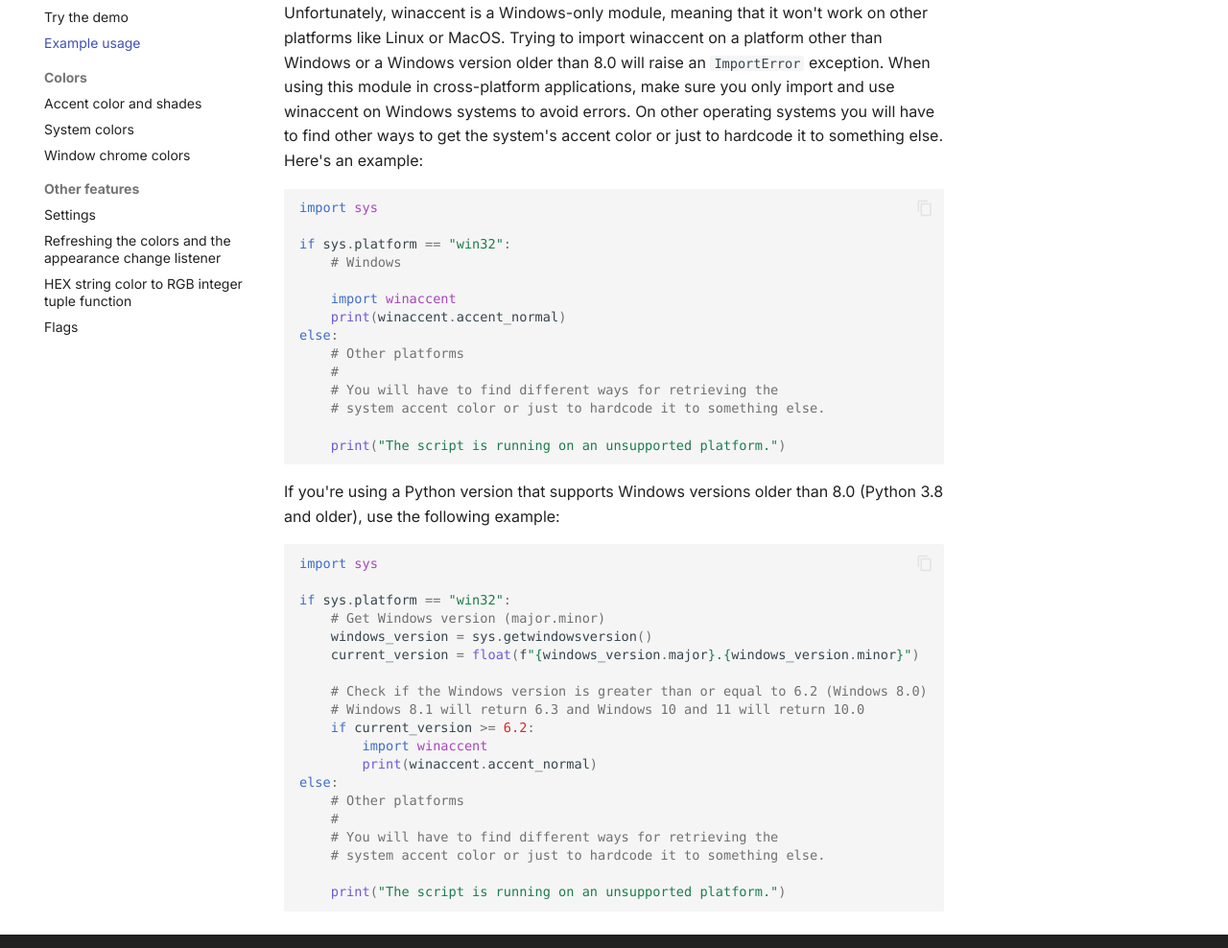
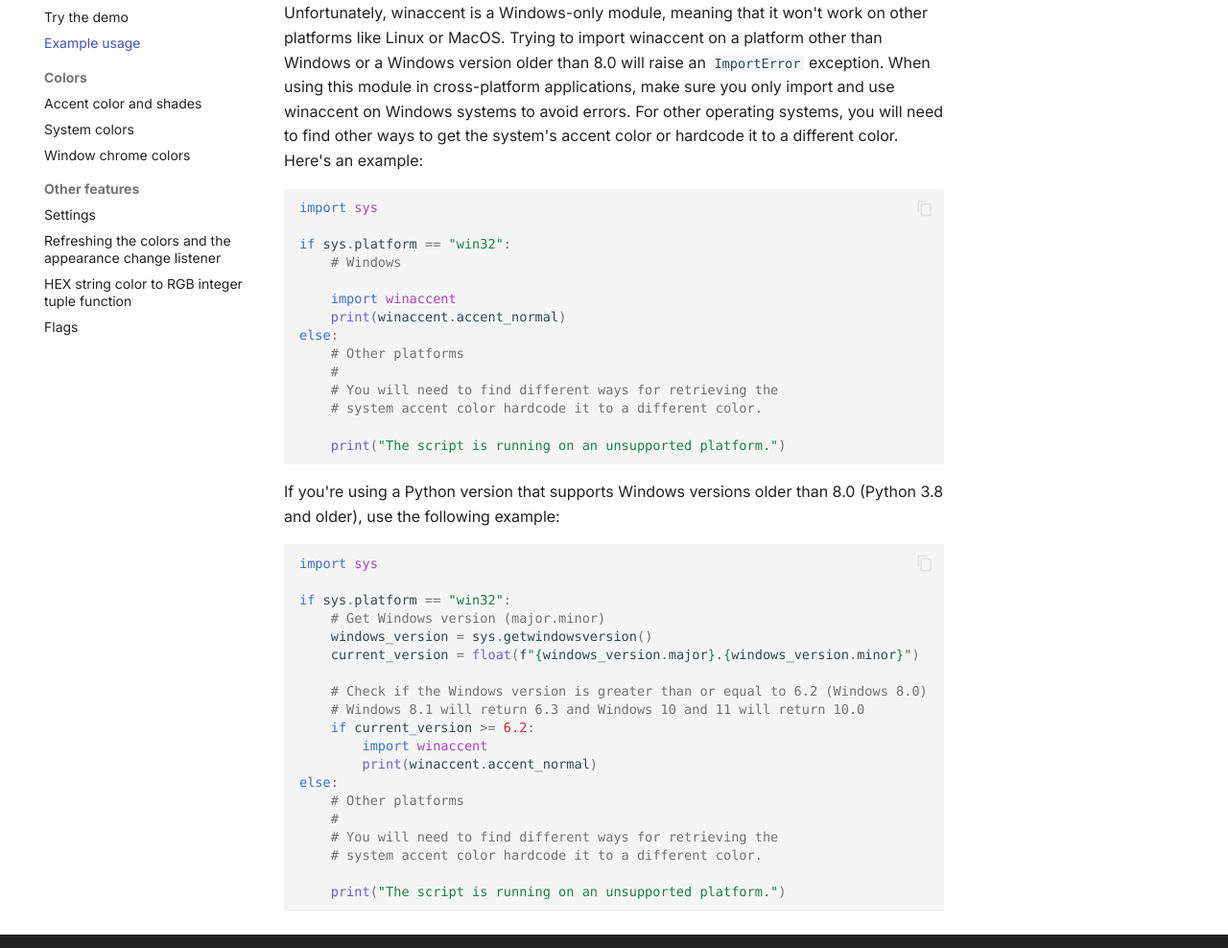
Before and after one commit to Valer100/winaccent, an MkDocs documentation site: the page built from docs/getting-started/example-usage.md, in a window 1280 px wide and 1400 px high, scrolled down 238 px. Shown: the part 269-1257 px from the top of the window at 96% size. Built offline with MkDocs 1.6.1 and Material for MkDocs 9.7.7, drawn with Linux system fonts in a browser that asks for light colours; some web fonts are replaced; comment, search, counter and statistics services are not loaded.

Commit message:
Fix some typos in the docs

````diff
--- a/docs/getting-started/example-usage.md
+++ b/docs/getting-started/example-usage.md
@@ -13,7 +13,7 @@
 
 
 ## Using winaccent in cross-platform applications
-Unfortunately, winaccent is a Windows-only module, meaning that it won't work on other platforms like Linux or MacOS. Trying to import winaccent on a platform other than Windows or a Windows version older than 8.0 will raise an `ImportError` exception. When using this module in cross-platform applications, make sure you only import and use winaccent on Windows systems to avoid errors. On other operating systems you will have to find other ways to get the system's accent color or just to hardcode it to something else. Here's an example:
+Unfortunately, winaccent is a Windows-only module, meaning that it won't work on other platforms like Linux or MacOS. Trying to import winaccent on a platform other than Windows or a Windows version older than 8.0 will raise an `ImportError` exception. When using this module in cross-platform applications, make sure you only import and use winaccent on Windows systems to avoid errors. For other operating systems, you will need to find other ways to get the system's accent color or hardcode it to a different color. Here's an example:
 
 ```python
 import sys
@@ -26,8 +26,8 @@
 else:
     # Other platforms
     #
-    # You will have to find different ways for retrieving the
-    # system accent color or just to hardcode it to something else.
+    # You will need to find different ways for retrieving the
+    # system accent color hardcode it to a different color.
 
     print("The script is running on an unsupported platform.")
 ```
@@ -50,8 +50,8 @@
 else:
     # Other platforms
     #
-    # You will have to find different ways for retrieving the
-    # system accent color or just to hardcode it to something else.
+    # You will need to find different ways for retrieving the
+    # system accent color hardcode it to a different color.
 
     print("The script is running on an unsupported platform.")
 ```
````
